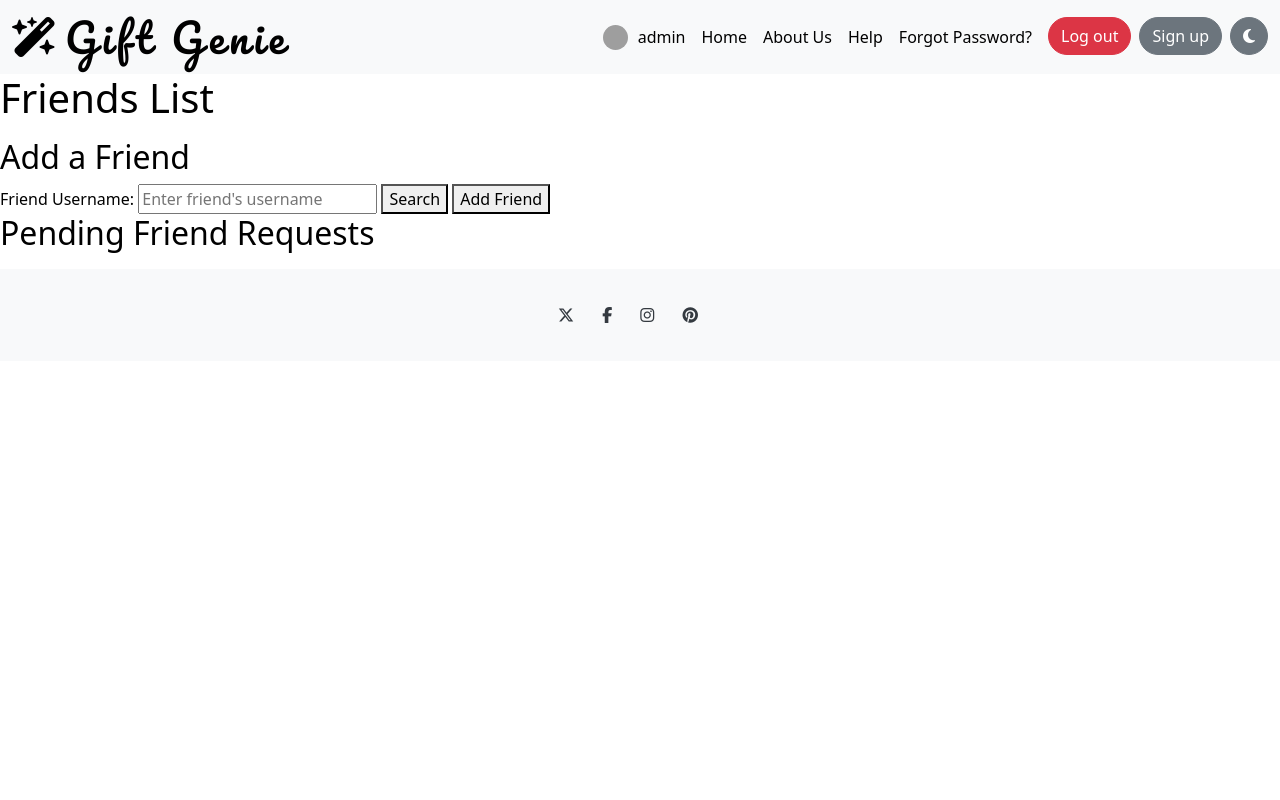
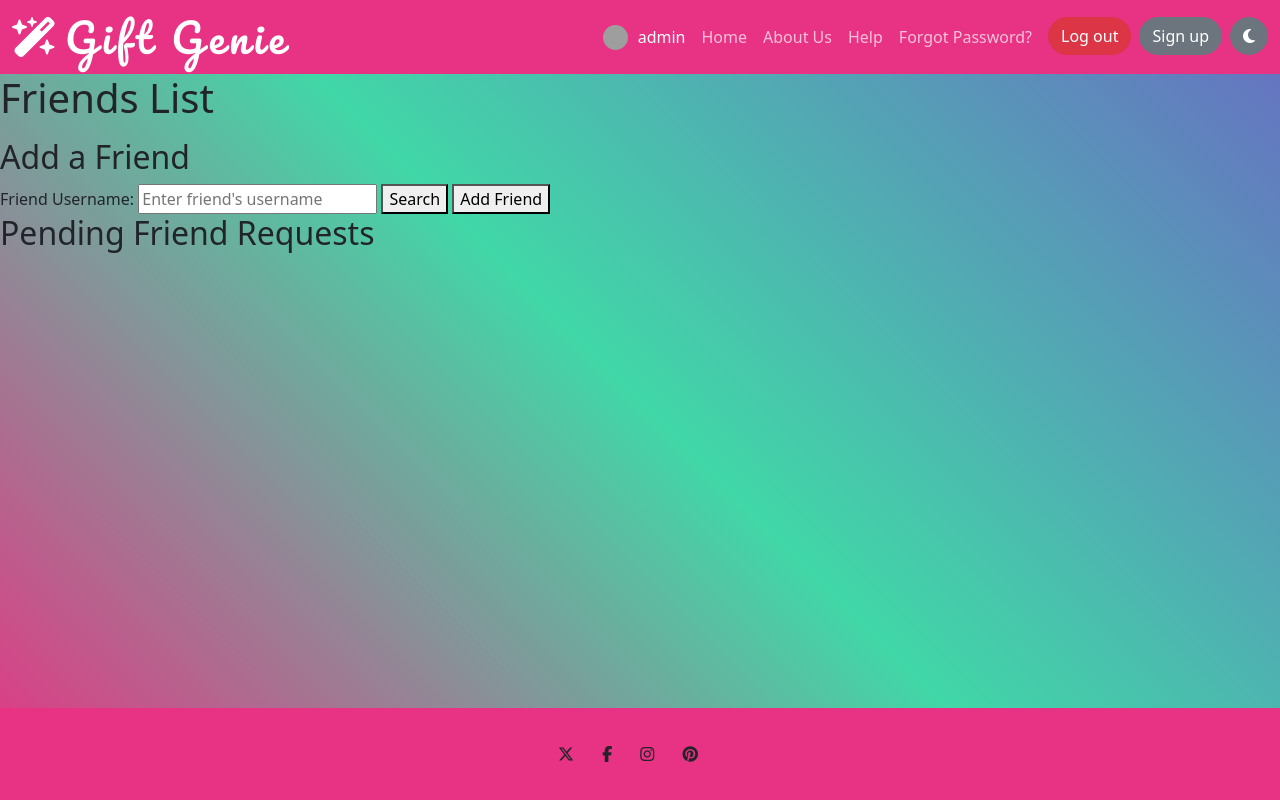
Before and after one commit to csmatthew/test-gifting-genie, a Django app: page /friends/ in a window 1280 px wide. Run offline with Django 5.2, Linux system fonts and the light colour scheme; a user stored in the database is signed in; data that the repository does not hold is empty; some libraries are stand-ins or nearby versions; grey boxes are pictures that could not be loaded.

Commit message:
CSS styling

```diff
--- a/static/css/style.css
+++ b/static/css/style.css
@@ -3,63 +3,101 @@
 
 /* CSS Variables */
 /* Light Mode */
-:root {
-    --primary-bg: #ffffff;
-    --primary-fg: #000000; /* fg here means 'foreground text' */
-    --secondary-bg: #f8f9fa;
-    --secondary-fg: #343a40;
-    --contrast-bg: #000000;
-    --link-color: #007bff;
-    --link-hover-color: #0056b3;
+:root,
+[data-theme="light"] {
+    --bs-blue: #3a8fd9;
+    --bs-indigo: #6610f2;
+    --bs-purple: #686dc3;
+    --bs-pink: #e83283;
+    --bs-red: #fc346f;
+    --bs-orange: #fd7e14;
+    --bs-yellow: #ffc107;
+    --bs-green: #41d7a7;
+    --bs-teal: #528fb3;
+    --bs-cyan: #39cbfb;
+    --bs-black: #000;
+    --bs-white: #fff;
+    --bs-gray: #6c757d;
+    --bs-gray-dark: #343a40;
+    --bs-primary: #e83283;
+
+    /* gradient */
+    --bs-gradient: linear-gradient(180deg, rgba(255, 255, 255, 0.15), rgba(255, 255, 255, 0));
+
+    /* font */
+    --bs-link-opacity: 0.25;
+
+
+
 }
 
 /* Dark Mode */
 [data-theme="dark"] {
-    --primary-bg: #121212;
-    --primary-fg: #ffffff;
-    --secondary-bg: #1f1f1f;
-    --secondary-fg: #e0e0e0;
-    --contrast-bg: #ffffff;
-    --link-color: #81d4fa;
-    --link-hover-color: #4ac1f7;
+    --bs-blue: #1e3a5f;
+    --bs-indigo: #3e1a8a;
+    --bs-purple: #3e3a6d;
+    --bs-pink: #8a1a4a;
+    --bs-red: #8a1a2f;
+    --bs-orange: #8a3e14;
+    --bs-yellow: #8a6a07;
+    --bs-green: #1e5f4a;
+    --bs-teal: #1e4a5f;
+    --bs-cyan: #1e5f6a;
+    --bs-black: #000;
+    --bs-white: #fff;
+    --bs-gray: #3e3e3e;
+    --bs-gray-dark: #1e1e1e;
+    --bs-body-bg: #212529;
+    --bs-primary: #4d112c;
 }
 
 /* global */
 body {
-    height: 100%;
     margin: 0;
+    min-height: 100vh;
     display: flex;
     flex-direction: column;
-    overflow-y: auto;
-    background-color: var(--primary-bg);
-    color: var(--primary-fg);
+    background-image: linear-gradient(45deg, var(--bs-pink), var(--bs-green), var(--bs-purple));
+}
+
+main {
+    flex: 1;
 }
 
 /* navbar */
-.navbar, .container {
-    background-color: var(--secondary-bg);
+.navbar {
+    background-color: var(--bs-primary);
     color: var(--secondary-fg);
 }
 
-a {
-    color: var(--link-color);
+.nav-item a .profile-image {
+    opacity: 1 !important; /* Ensure profile image is fully opaque */
+    transition: none !important; /* Exempt profile image from hover transition */
 }
 
-a:hover {
-    color: var(--link-hover-color);
+.trans-text {
+    opacity: 0.7;
+    transition: opacity 0.8s ease, transform 1s ease;
 }
+
+.trans-text:hover {
+    color: var(--bs-white);
+    opacity: 1;
+    transform: scale(1.1);
+}
+
 
 .brand {
     font-family: "Pacifico", serif;
     font-size: 2rem;
     font-weight: 400;
     letter-spacing: 0.2rem;
-    color: var(--primary-fg);
+    color: var(--bs-white);
 }
 
 .brand-icon {
     font-size: 3rem;
-    color: var(--primary-fg);
+    color: var(--bs-white);
 }
 
 .profile-link {
@@ -67,17 +105,29 @@ a:hover {
     align-items: center;
 }
 
+.profile-text:hover {
+    color: var(--bs-white);
+    font-weight: bold;
+}
+
 .profile-link .profile-image {
     width: 25px;
     height: 25px;
     object-fit: cover;
     margin-right: 10px;
+    opacity: 1 !important; /* Ensure profile image is fully opaque */
+    transition: none !important; /* Exempt profile image from hover transition */
 }
 
-.nav-item .nav-link {
-    display: flex;
-    align-items: center;
-    color: var(--primary-fg);
+.nav-link {
+    display: block;
+    padding: var(--bs-nav-link-padding-y) var(--bs-nav-link-padding-x);
+    font-size: var(--bs-nav-link-font-size);
+    font-weight: var(--bs-nav-link-font-weight);
+    color: var(--bs-white);
+    text-decoration: none;
+    background: none;
+    border: 0;
 }
 
 .btn-rounded {
@@ -119,8 +169,8 @@ footer {
     position: sticky;
     bottom: 0;
     width: 100%;
-    background-color: --primary-bg;
-    color: --primary-fg;
+    background-color: var(--bs-primary);
+    color: ;
     text-align: center;
     padding: 10px 0;
     z-index: 1;
@@ -131,11 +181,6 @@ footer {
     z-index: 2;
     color: --primary-fg;
     text-decoration: none;
-}
-
-.footer {
-    background-color: var(--secondary-bg);
-    color: var(--secondary-fg);
 }
 
 .footer a {
@@ -153,8 +198,10 @@ footer {
 }
 
 .profile-picture-container img {
-    width: 150px; /* Adjust the size as needed */
-    height: 150px; /* Adjust the size as needed */
+    width: 150px;
+    /* Adjust the size as needed */
+    height: 150px;
+    /* Adjust the size as needed */
 }
 
 .edit-profile-picture {
@@ -164,8 +211,10 @@ footer {
     background-color: var(--contrast-bg);
     color: var(--primary-bg);
     border-radius: 50%;
-    width: 25px; /* Adjust the size as needed */
-    height: 25px; /* Adjust the size as needed */
+    width: 25px;
+    /* Adjust the size as needed */
+    height: 25px;
+    /* Adjust the size as needed */
     display: flex;
     align-items: center;
     justify-content: center;
@@ -180,12 +229,15 @@ footer {
         font-size: 1.5rem;
         letter-spacing: 0.1rem;
     }
+
     .brand-icon {
         font-size: 1.5rem;
     }
+
     .btn-rounded {
         border-radius: 25px;
     }
+
     .profile-link .profile-image {
         width: 15px;
         height: 15px;
@@ -198,12 +250,15 @@ footer {
         font-size: 1.75rem;
         letter-spacing: 0.15rem;
     }
+
     .brand-icon {
         font-size: 1.75rem;
     }
+
     .btn-rounded {
         border-radius: 30px;
     }
+
     .profile-link .profile-image {
         width: 17.5px;
         height: 17.5px;
@@ -216,12 +271,15 @@ footer {
         font-size: 2rem;
         letter-spacing: 0.2rem;
     }
+
     .brand-icon {
         font-size: 2rem;
     }
+
     .btn-rounded {
         border-radius: 35px;
     }
+
     .profile-link .profile-image {
         width: 20px;
         height: 20px;
@@ -234,12 +292,15 @@ footer {
         font-size: 2.25rem;
         letter-spacing: 0.25rem;
     }
+
     .brand-icon {
         font-size: 2.25rem;
     }
+
     .btn-rounded {
         border-radius: 40px;
     }
+
     .profile-link .profile-image {
         width: 22.5px;
         height: 22.5px;
@@ -252,12 +313,15 @@ footer {
         font-size: 2.5rem;
         letter-spacing: 0.3rem;
     }
+
     .brand-icon {
         font-size: 2.5rem;
     }
+
     .btn-rounded {
         border-radius: 50px;
     }
+
     .profile-link .profile-image {
         width: 25px;
         height: 25px;
--- a/templates/base.html
+++ b/templates/base.html
@@ -50,21 +50,21 @@
                             <img src="https://res.cloudinary.com/dqm93egis/image/upload/v1738488445/nobody_l7bbqh.jpg"
                                 alt="Profile Image" class="rounded-circle profile-image">
                             {% endif %}
-                            <span>{{ user.username }}</span>
+                            <span class="profile-text">{{ user.username }}</span>
                         </a>
                     </li>
                     {% endif %}
                     <li class="nav-item">
-                        <a class="nav-link" aria-current="page" href="#">Home</a>
+                        <a class="nav-link trans-text" aria-current="page" href="#">Home</a>
                     </li>
                     <li class="nav-item">
-                        <a class="nav-link" href="#">About Us</a>
+                        <a class="nav-link trans-text" href="#">About Us</a>
                     </li>
                     <li class="nav-item">
-                        <a class="nav-link" href="#">Help</a>
+                        <a class="nav-link trans-text" href="#">Help</a>
                     </li>
                     <li class="nav-item">
-                        <a class="nav-link" href="#">Forgot Password?</a>
+                        <a class="nav-link trans-text" href="#">Forgot Password?</a>
                     </li>
                     <li class="nav-item">
                         {% if user.is_authenticated %}
--- a/templates/index.html
+++ b/templates/index.html
@@ -4,12 +4,14 @@
 {% block content %}
 <div class="container-fluid p-0">
     <div class="row no-gutters">
+        <!--
         <div class="col-12 feature-image-container">
             <img src="https://res.cloudinary.com/dqm93egis/image/upload/v1738488428/feature-image_yton8i.jpg" class="feature-image" alt="Feature Image">
             <div class="feature-text">
                 <h1>Start your gift giving journey</h1>
             </div>
         </div>
+        -->
     </div>
 </div>
 {% endblock %}
```
Also changed, not shown: 2 other files.
